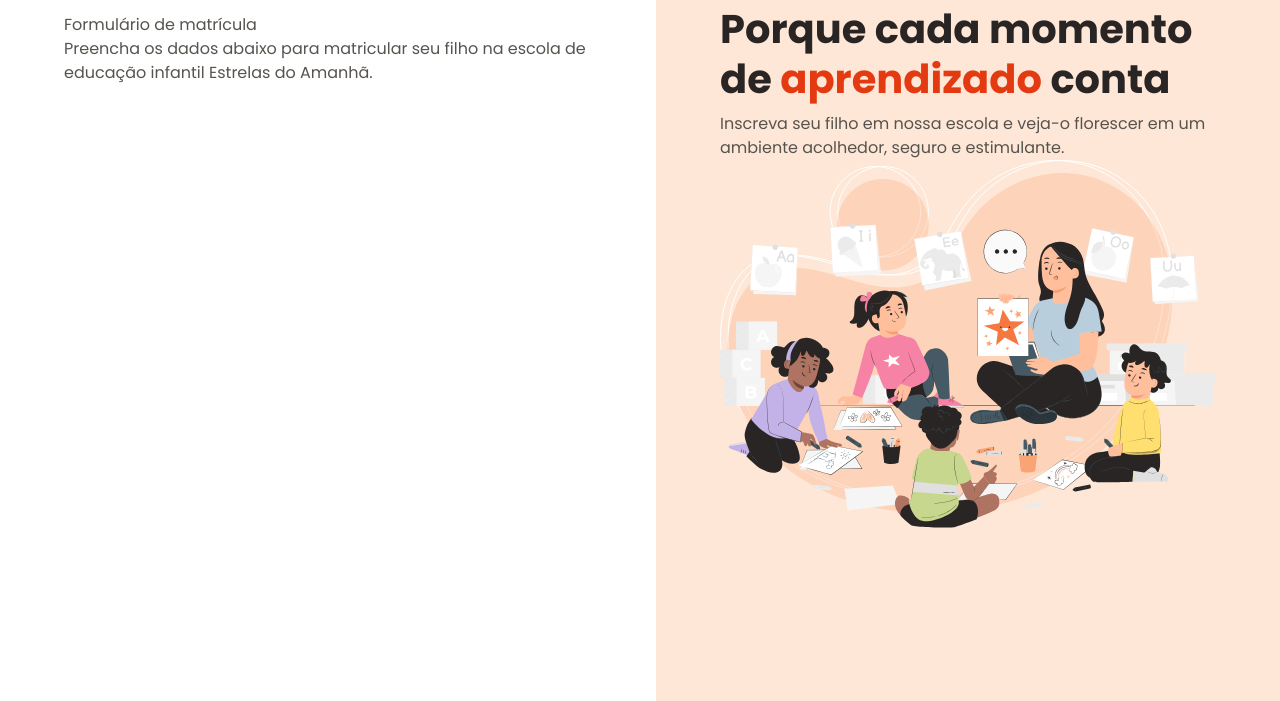
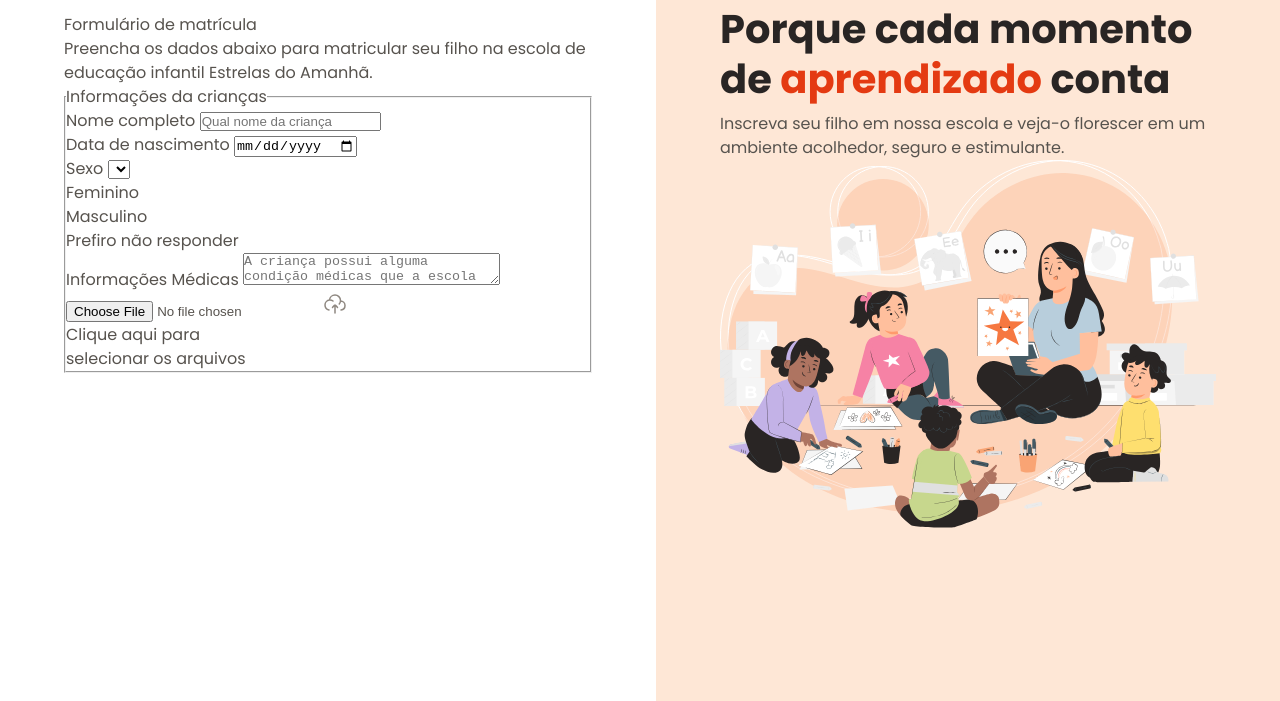
Before and after one commit to LucielRobertooo/formulario-de-matricula, a plain HTML site: page index.html in a window 1280 px wide. Shown: the part 99-800 px from the top of the page. Drawn offline with Linux system fonts and the light colour scheme; a web font is replaced by a local one.

Commit message:
iniciando o formulario

```diff
--- a/index.html
+++ b/index.html
@@ -22,6 +22,44 @@
           </div>
           Formulário de matrícula
           <p>Preencha os dados abaixo para matricular seu filho na escola de educação infantil Estrelas do Amanhã.</p>
+
+          <form method="post" enctype="multipart/form-data">
+            <fieldset>
+              <legend>Informações da crianças</legend>
+              <div class="input-wrapper">
+                <label for="Fullname">Nome completo</label>
+                <input id="Fullname" name="Fullname" type="text"
+                 placeholder="Qual nome da criança">
+              </div>
+
+              <div class="input-wrapper">
+              <label for="">Data de nascimento</label>
+              <input type="date" id="birth" name="birth" lang="Pt-br">
+              </div>
+
+              <div class="select-wrepper">
+              <label for="gender">Sexo</label>
+              <select name="gender" id="gender"></select>
+              <option value="female">Feminino</option>
+              <option value="male">Masculino</option>
+              <option value="na">Prefiro não responder</option>
+              </div>
+
+            <div class="text-wrapper">
+              <label for="medical-info"> Informações Médicas</label>
+              <textarea name="medical-info" id="medical-info" cols="30" role="10" placeholder="A criança possui alguma condição médicas que a escola deve estar ciente? (Se sim, especifique.)"></textarea>
+            </div>
+
+            <div class="droparea-wrapper">
+          <input type="file" name="birth-file" id="birth-file">
+          <img src="assets/icons/cloud-upload.svg" alt=" imagem de nuvem de uploud">
+
+          <p>Clique aqui para <br> selecionar os arquivos</p>
+
+            </div>
+
+            </fieldset>
+          </form>
       </div>
     </main>
 
```
